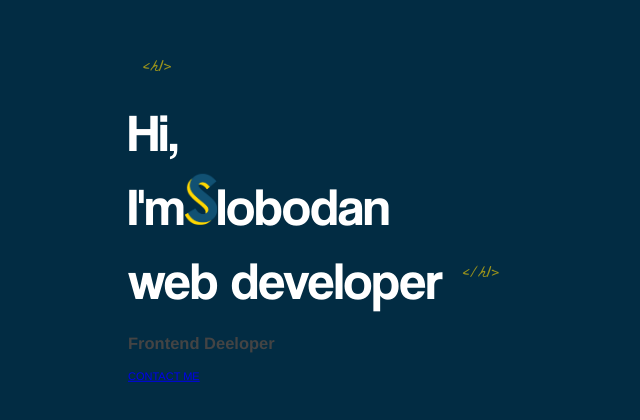
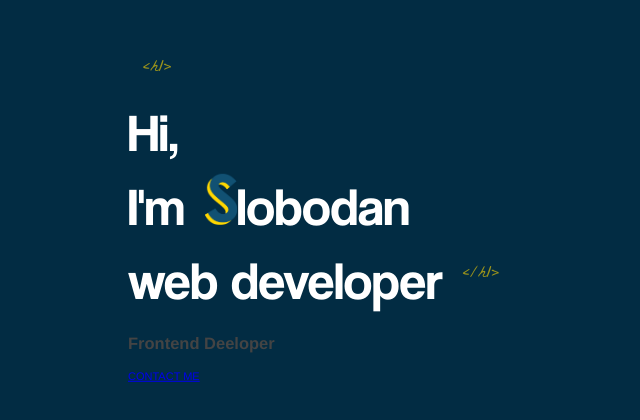
Before and after one commit to KeiranBrown1301/keiran-portfolio-react, a React (Create React App) app: page / in a window 1280 px wide. Shown: the part 160-580 px from the top of the page, without its empty margins (0-640 px from the left). Built offline with nearby package versions, Linux system fonts and the light colour scheme.

Commit message:
added more styling for S logo

```diff
--- a/src/components/Home/home.scss
+++ b/src/components/Home/home.scss
@@ -42,6 +42,11 @@
 
     img {
       width: 32px;
+      margin-left: 20px;
+      opacity: 0;
+      height: auto;
+      animation: rotateIn 1s linear both;
+      animation-duration: 1.4s;
     }
   }
 }
```
